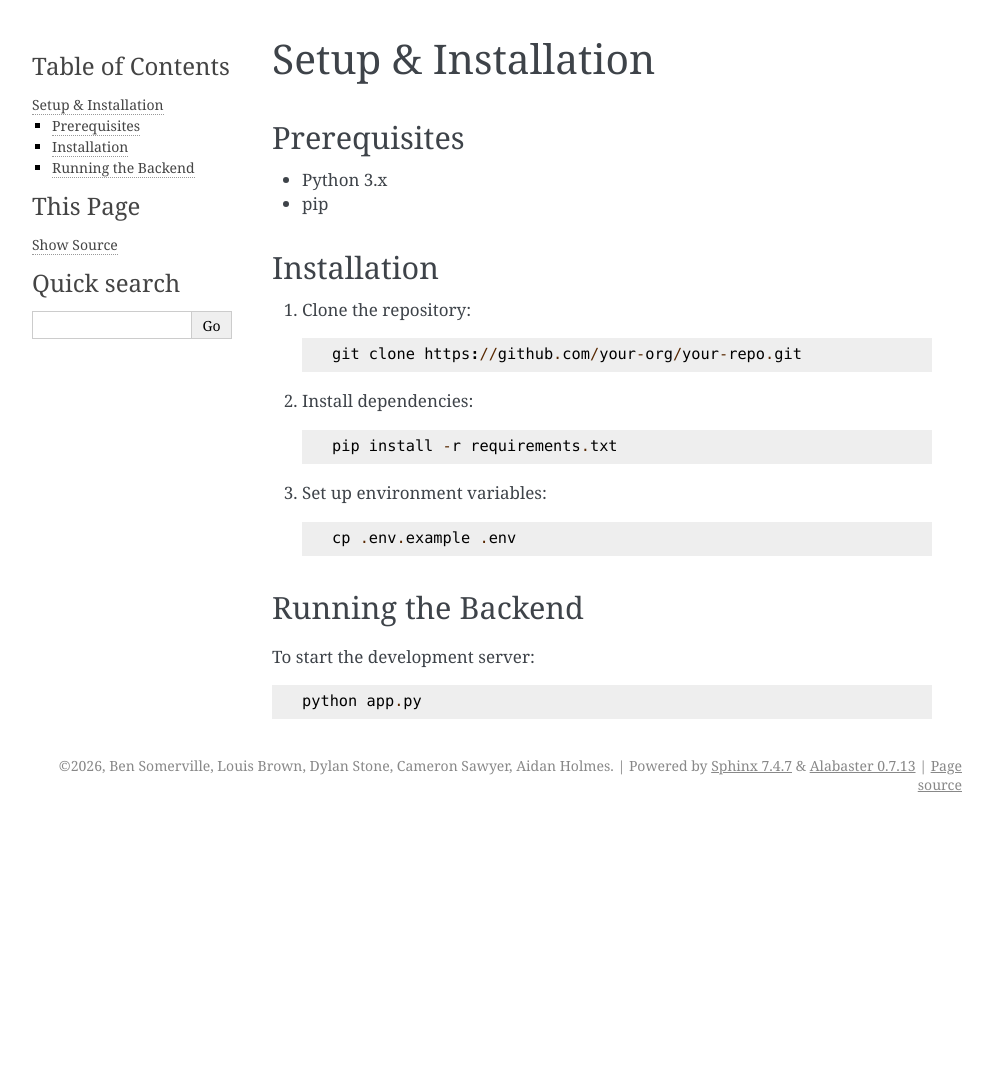
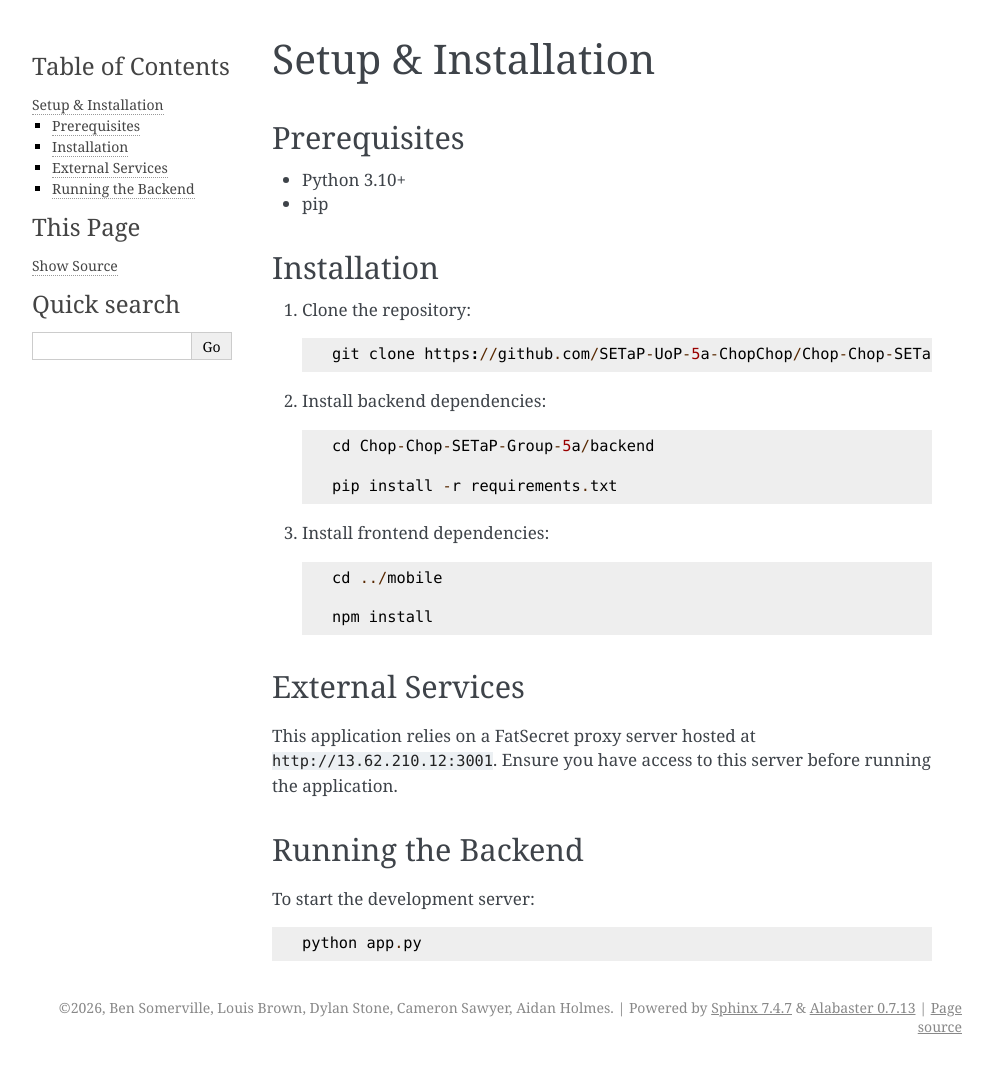
Before and after one commit to SETaP-UoP-5a-ChopChop/Chop_Chop_Documentation, a Sphinx documentation site: the page built from docs/source/setup.rst, in a window 1280 px wide. Shown: the whole page, without its empty margins (148-1141 px from the left). Built offline with Sphinx 7.4.7, drawn with Linux system fonts in a browser that asks for light colours; before the commit the page ends 900 px from its top, so only the background shows below that.

Commit message:
Added an introduction to our project including our stack. Added some steps to setting up the app from github
Co-authored-by: Copilot <copilot@github.com>

```diff
--- a/docs/source/index.rst
+++ b/docs/source/index.rst
@@ -11,5 +11,6 @@ built by Group 5A as part of the SETaP module at the University of Portsmouth.
    :maxdepth: 2
    :caption: Contents:
 
+   introduction
    setup
    api
--- a/docs/source/setup.rst
+++ b/docs/source/setup.rst
@@ -4,7 +4,7 @@ Setup & Installation
 Prerequisites
 -------------
 
-* Python 3.x
+* Python 3.10+
 * pip
 
 Installation
@@ -12,15 +12,26 @@ Installation
 
 1. Clone the repository::
 
-      git clone https://github.com/your-org/your-repo.git
+      git clone https://github.com/SETaP-UoP-5a-ChopChop/Chop-Chop-SETaP-Group-5a
 
-2. Install dependencies::
+2. Install backend dependencies::
+
+      cd Chop-Chop-SETaP-Group-5a/backend
 
       pip install -r requirements.txt
 
-3. Set up environment variables::
+3. Install frontend dependencies::
 
-      cp .env.example .env
+      cd ../mobile
+
+      npm install
+
+External Services
+-----------------
+
+This application relies on a FatSecret proxy server hosted at
+``http://13.62.210.12:3001``. Ensure you have access to this
+server before running the application.
 
 Running the Backend
 -------------------
```
Also changed, not shown: docs/source/introduction.rst (added, +8 -0 lines), docs/source/api.rst (line endings or trailing spaces).
